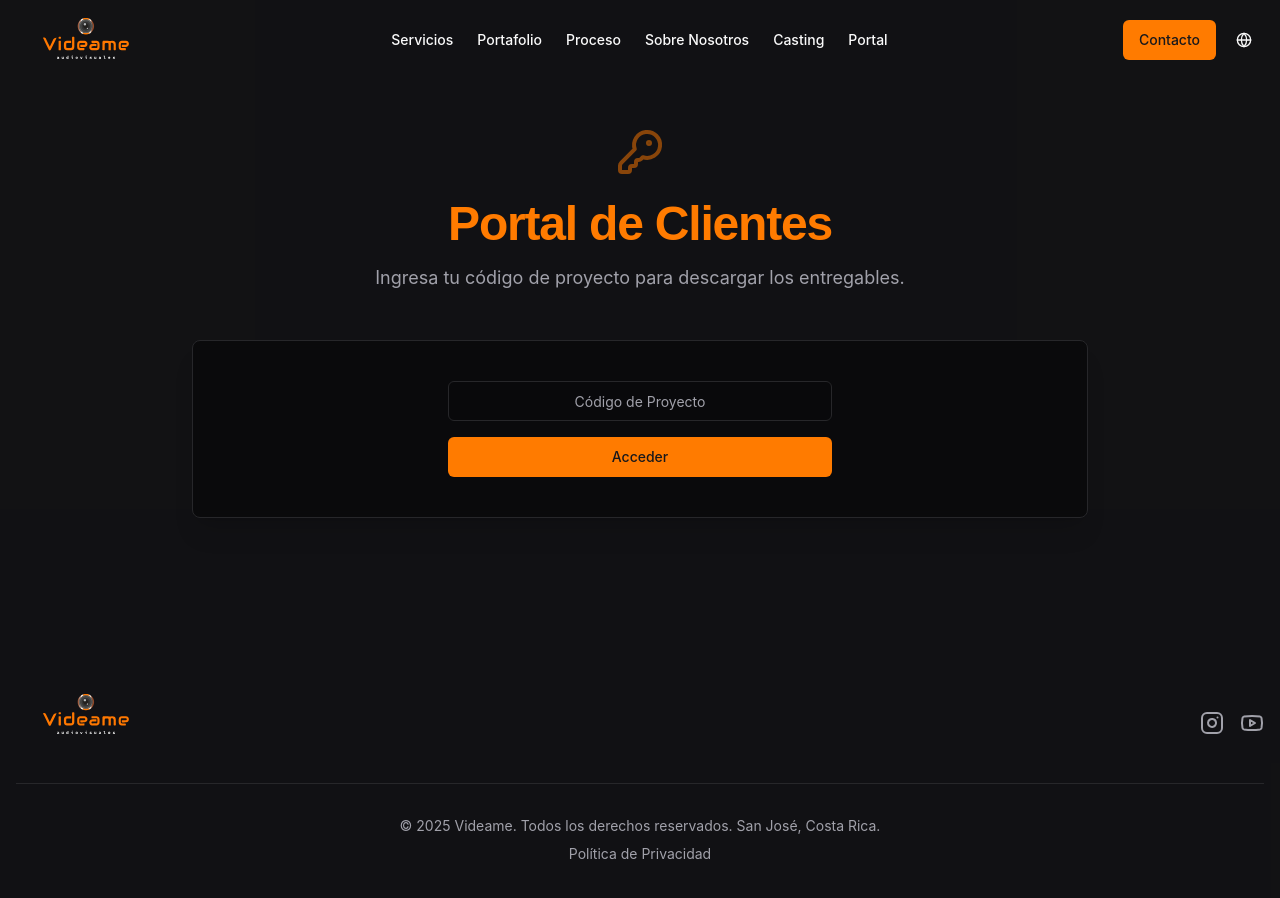
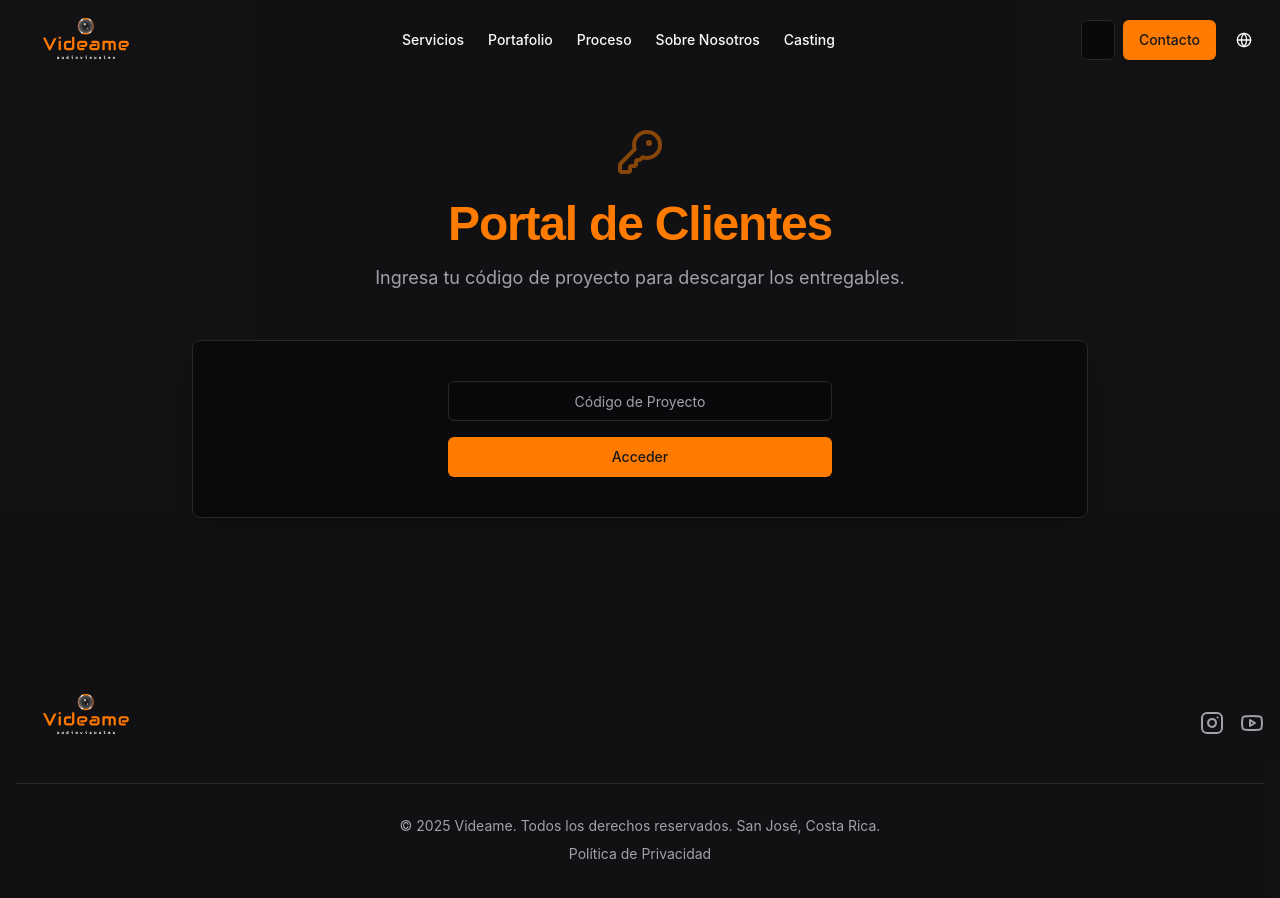
Before and after one commit to jchavesh/videameCR25, a Next.js app: page /portal in a window 1280 px wide. Shown: the top 898 px of the page. Built offline with nearby package versions, Linux system fonts and the light colour scheme.

Commit message:
mas bien era que el portal en el menu tenga el mismo diseño del boton de

```diff
--- a/src/components/header.tsx
+++ b/src/components/header.tsx
@@ -29,8 +29,12 @@ export default function Header() {
     { href: '/#proceso', label: t.navProcess },
     { href: '/#sobre', label: t.navAbout },
     { href: '/casting', label: t.navCasting },
-    { href: '/portal', label: t.navClients },
   ];
+
+  const ctaLinks = [
+      { href: '/portal', label: t.navPortal },
+      { href: '#contacto', label: t.navContact },
+  ]
 
   useEffect(() => {
     const handleScroll = () => {
@@ -64,6 +68,9 @@ export default function Header() {
           </nav>
 
           <div className="flex items-center gap-2">
+             <Button asChild className="hidden md:flex" variant="outline">
+              <Link href="/portal">{t.navPortal}</Link>
+            </Button>
             <Button asChild className="hidden md:flex">
               <Link href="#contacto">{t.navContact}</Link>
             </Button>
@@ -106,7 +113,7 @@ export default function Header() {
                        </SheetClose>
                     </div>
                     <nav className="flex flex-col gap-6">
-                      {navLinks.map((link) => (
+                      {[...navLinks, { href: '/portal', label: t.navPortal }].map((link) => (
                            <Link
                               key={link.href}
                               href={link.href}
```
